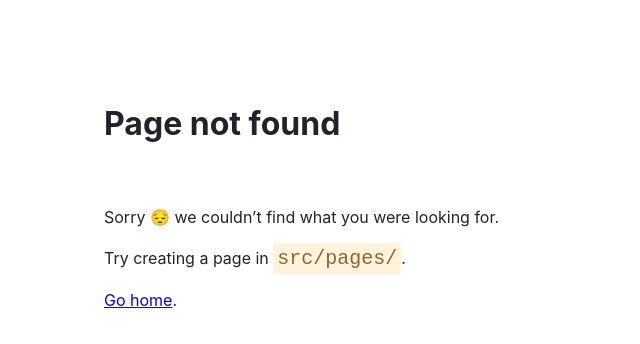
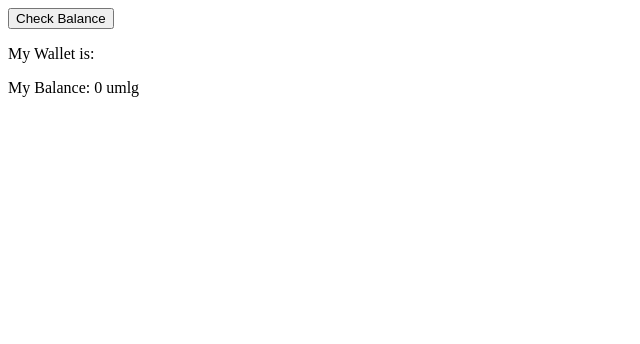
Before and after one commit to msteiner96/simple-example, a Gatsby site: page /details in a window 1280 px wide. Before the commit this address had no page. Shown: the whole page, without its empty margins (0-640 px from the left). Built offline with nearby package versions, Linux system fonts and the light colour scheme; Gatsby itself is replaced by a stand-in of ours.

Commit message:
Basic details page, but no params

```diff
--- /dev/null
+++ b/src/pages/details.tsx
@@ -0,0 +1,33 @@
+import React, { useState } from "react";
+import { config } from "../utils/example";
+import { Coin } from "@cosmjs/stargate";
+import { SigningCosmWasmClient } from "cosmwasm";
+
+interface Props {
+    // main account
+    account: string;
+    client: SigningCosmWasmClient;
+}
+
+// markup
+const DetailsPage = (props: Props) => {
+  const [balance, setBalance] = useState<Coin>({ amount: "0", denom: config.feeDenom });
+
+  const checkBalance = async () => {
+    // hit faucet
+    const coins = await props.client.getBalance(props.account, config.feeDenom);
+    setBalance(coins);
+  };
+
+  return (
+    <main>
+        <button onClick={checkBalance}>Check Balance</button>
+        <div>
+          <p>My Wallet is: {props.account}</p>
+          <p>My Balance: {balance.amount} {balance.denom}</p>
+        </div>
+    </main>
+  );
+};
+
+export default DetailsPage;
```
Also changed, not shown: src/pages/index.tsx (+6 -5 lines).
